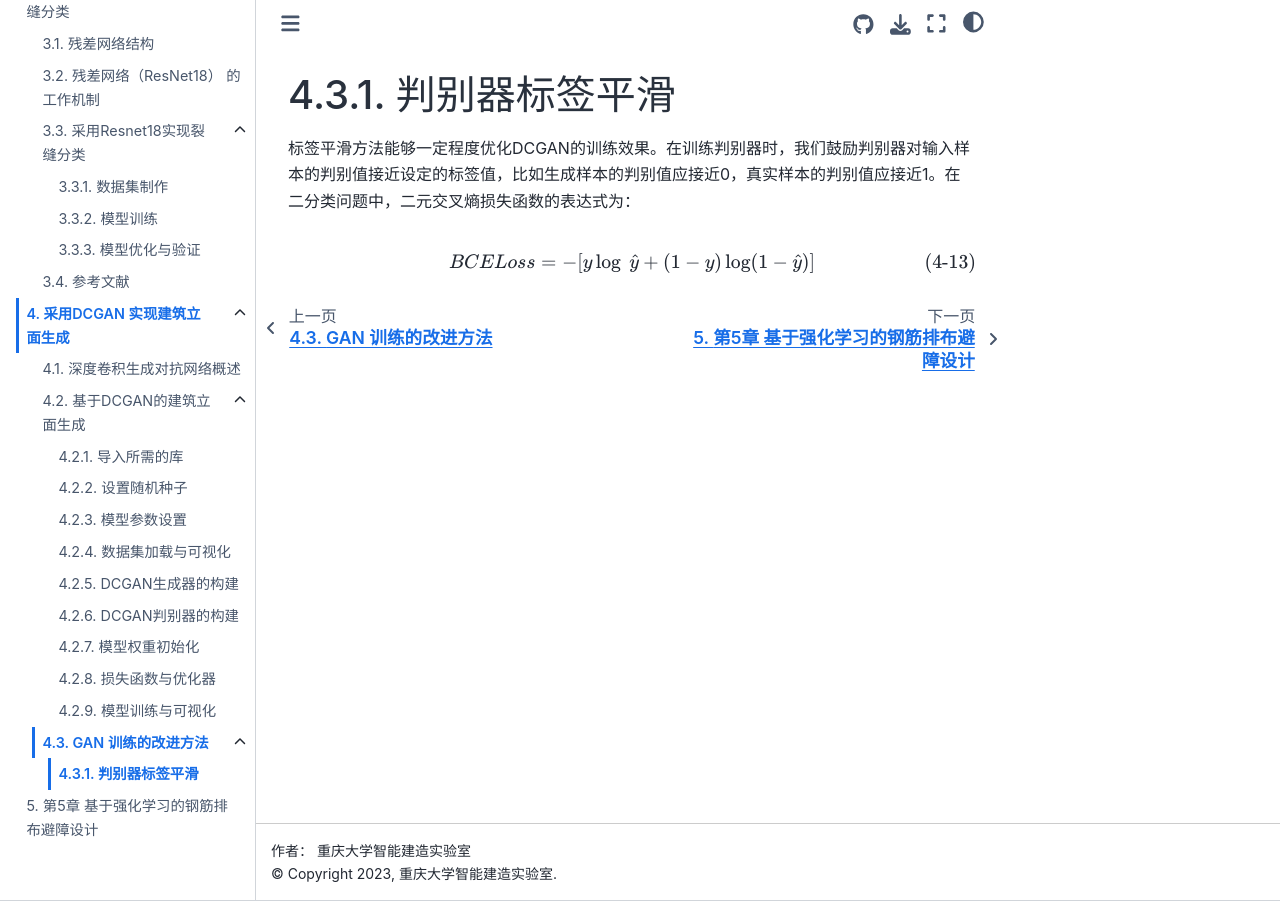
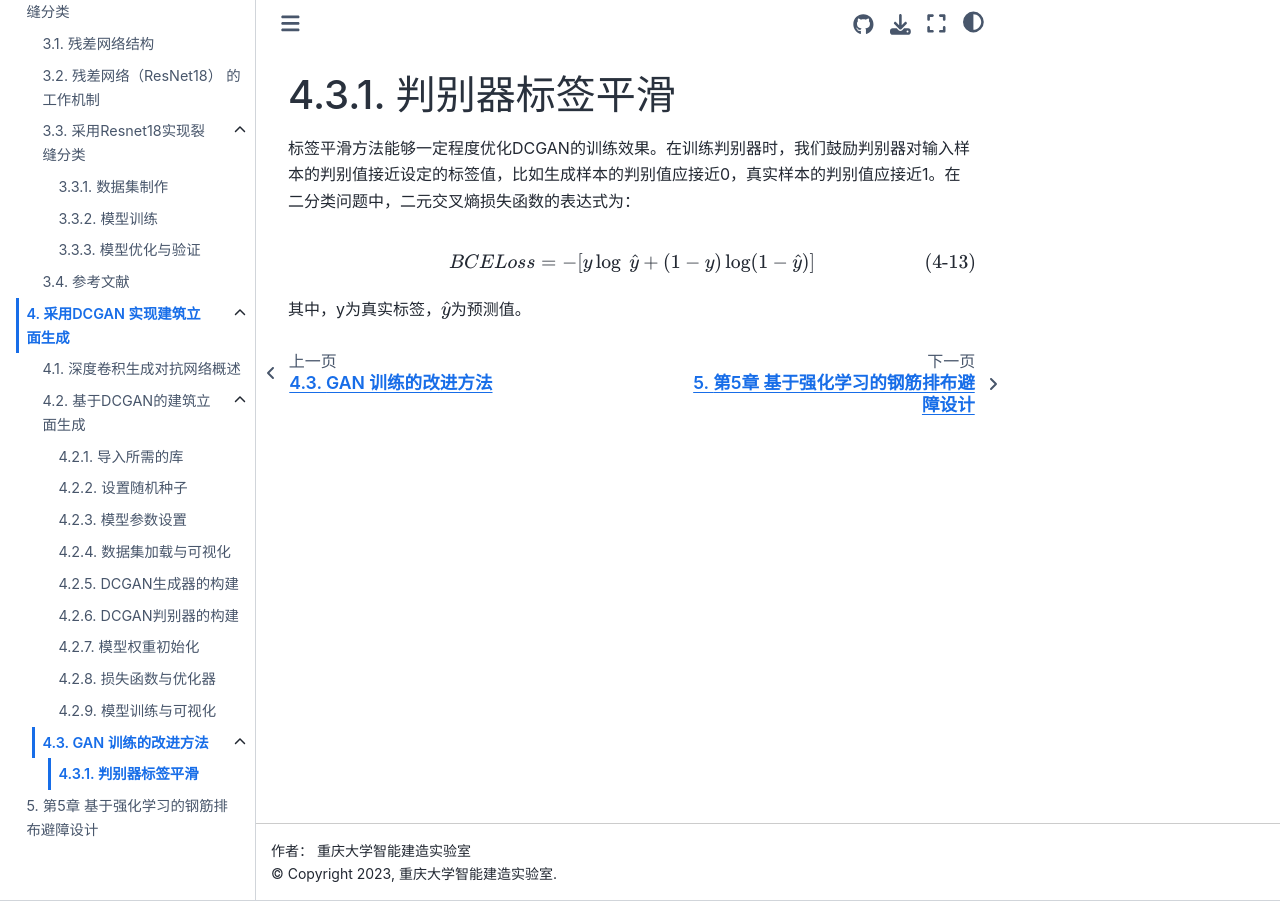
Before and after one commit to iblofcqu/book001, a Sphinx documentation site: the page built from source/4/4.3/4.3.1.md, in a window 1280 px wide. Built offline with Sphinx 7.4.7 and the Sphinx Book theme 1.1.4, drawn with Linux system fonts in a browser that asks for light colours.

Commit message:
docs(4.3.1): 二元交叉熵损失函数

```diff
--- a/source/4/4.3/4.3.1.md
+++ b/source/4/4.3/4.3.1.md
@@ -5,3 +5,5 @@
 $$
 BCELoss=-[y \log \ \hat y + (1-y) \log(1- \hat y)] \tag {4-13}
 $$
+
+其中，y为真实标签，$\hat y$为预测值。
```
